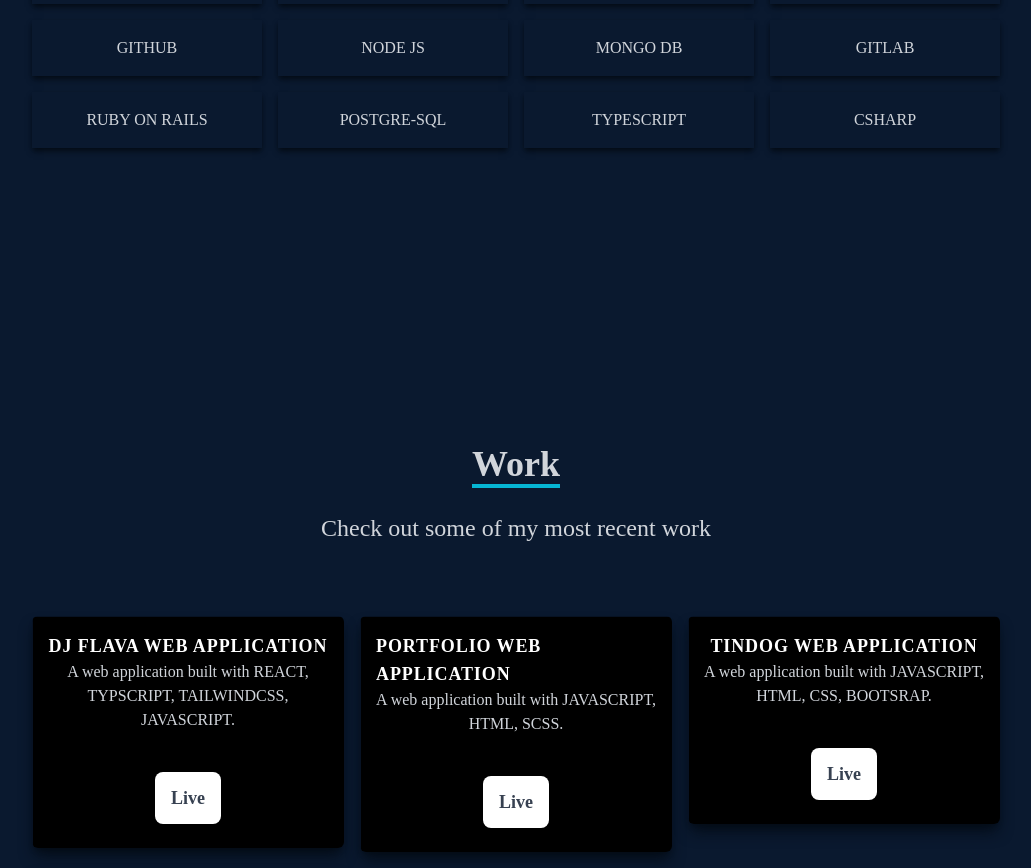
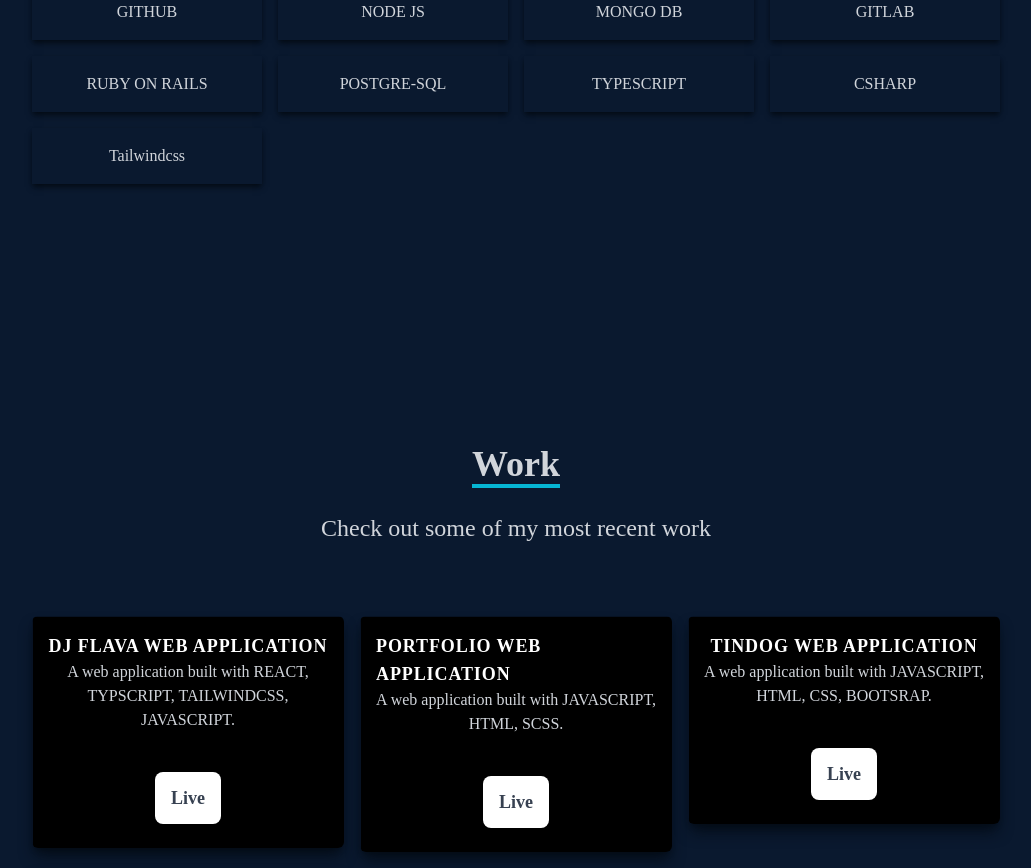
Before and after one commit to sabbatj/react-portfolio-js, a React (Create React App) app: page / in a window 1280 px wide. Shown: the part 2060-2928 px from the top of the page, without its empty margins (124-1155 px from the left). Built offline with nearby package versions, Linux system fonts and the light colour scheme.

Commit message:
Update skills.screen.tsx

```diff
--- a/src/screens/skills/skills.screen.tsx
+++ b/src/screens/skills/skills.screen.tsx
@@ -43,6 +43,9 @@ const Skills = () => {
               <div className='shadow-md shadow-[#040c16] hover:scale-110 duration-500'>
                   <p className='my-4'>CSHARP</p>
               </div>
+            <div className='shadow-md shadow-[#040c16] hover:scale-110 duration-500'>
+                  <p className='my-4'>Tailwindcss</p>
+              </div>
           </div>
       </div>
     </div>
```
